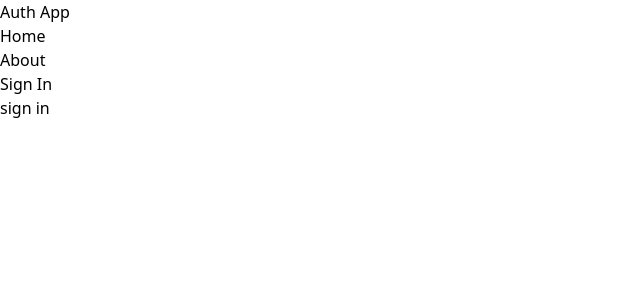
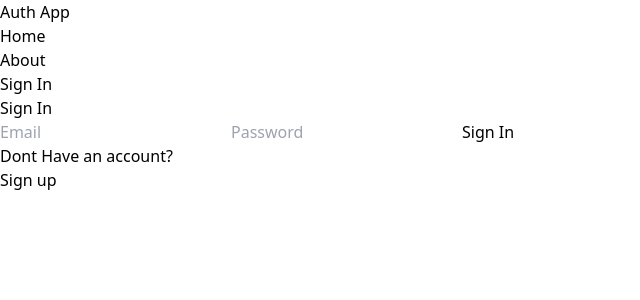
Before and after one commit to ravindrauiet/mern-auth, a React (Vite) app in the folder client/: page /sign-in in a window 1280 px wide. Shown: the top 300 px of the page, without its empty margins (0-640 px from the left). Built offline with nearby package versions, Linux system fonts and the light colour scheme.

Commit message:
complete the sign in page functionality

```diff
--- a/client/src/pages/SignIn.jsx
+++ b/client/src/pages/SignIn.jsx
@@ -1,9 +1,73 @@
 import React from 'react'
+import { useState } from 'react';
+import { Link, useNavigate } from 'react-router-dom';
 
 export default function () {
+  const [formData, setFormData] = useState({});
+  const [error, setError] = useState(false);
+  const [loading, setLoading] = useState(false);
+  const navigate = useNavigate();
+  const handleChange = (e) => {
+    setFormData({ ...formData, [e.target.id]: e.target.value });
+  };
+
+  const handleSubmit = async (e) => {
+    e.preventDefault();
+    try {
+      setLoading(true);
+      setError(false);
+      const res = await fetch('/api/auth/signin', {
+        method: 'POST',
+        headers: {
+          'Content-Type': 'application/json',
+        },
+        body: JSON.stringify(formData),
+      });
+      const data = await res.json();
+      setLoading(false);
+      if (data.success === false) {
+        setError(true);
+        return;
+      }
+      navigate('/');
+    } catch (error) {
+      setLoading(false);
+      setError(true);
+    }
+  };
+
   return (
-    <div>
-      sign in
+    <div className='p-3 max-w-lg mx-auto'>
+      <h1 className='text-3xl text-center font-semibold my-7'>Sign In</h1>
+      <form onSubmit={handleSubmit} className='flex flex-col gap-4'>
+        <input
+          type='email'
+          placeholder='Email'
+          id='email'
+          className='bg-slate-100 p-3 rounded-lg'
+          onChange={handleChange}
+        />
+        <input
+          type='password'
+          placeholder='Password'
+          id='password'
+          className='bg-slate-100 p-3 rounded-lg'
+          onChange={handleChange}
+        />
+        <button
+          disabled={loading}
+          className='bg-slate-700 text-white p-3 rounded-lg uppercase hover:opacity-95 disabled:opacity-80'
+        >
+          {loading ? 'Loading...' : 'Sign In'}
+        </button>
+      </form>
+      <div className='flex gap-2 mt-5'>
+        <p>Dont Have an account?</p>
+        <Link to='/sign-up'>
+          <span className='text-blue-500'>Sign up</span>
+        </Link>
+      </div>
+      <p className='text-red-700 mt-5'>{error && 'Something went wrong!'}</p>
     </div>
-  )
+  );
 }
--- a/client/src/pages/SignUp.jsx
+++ b/client/src/pages/SignUp.jsx
@@ -1,12 +1,12 @@
 import React from 'react'
-import { set } from 'mongoose';
 import { useState } from 'react';
-import { Link } from 'react-router-dom';
+import { Link , useNavigate} from 'react-router-dom';
 
 export default function SignUp() {
   const [formData, setFormData] = useState({});
   const [error, setError] = useState(false);
   const [loading, setLoading] = useState(false);
+  const navigate = useNavigate();
   const handleChange = (e) => {
     setFormData({ ...formData, [e.target.id]: e.target.value });
   };
@@ -30,6 +30,7 @@
         setError(true);
         return;
       }
+      navigate('/sign-in');
     } catch (error) {
       setLoading(false);
       setError(true);
```
